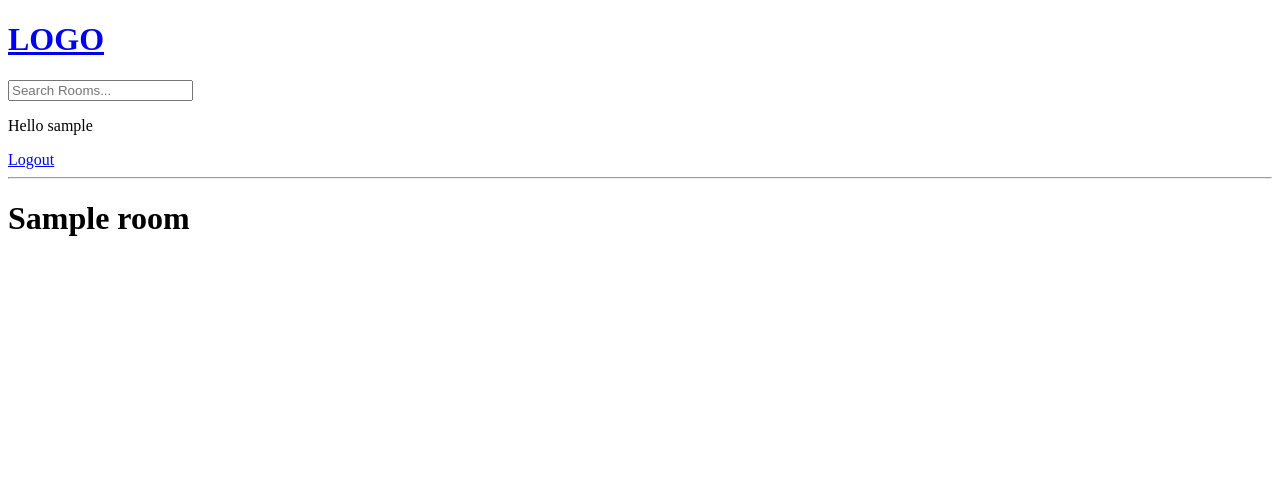
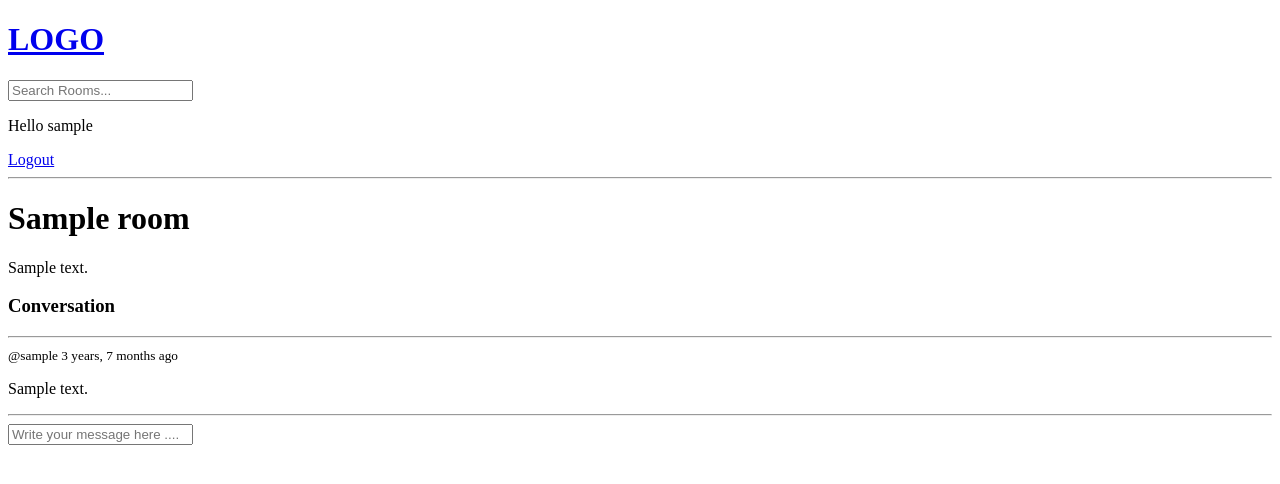
Before and after one commit to rajabali-ai/discord-clone-using-django, a Django app: page /room/1/ in a window 1280 px wide. Shown: the top 484 px of the page. Run offline with Django 4.2, Linux system fonts and the light colour scheme; a user stored in the database is signed in; tables that the repository leaves empty hold one stand-in row (values such as "Sample post").

Commit message:
Seeing messages and Sending  message in Chatroom added

```diff
--- a/base/templates/base/room.html
+++ b/base/templates/base/room.html
@@ -1,13 +1,39 @@
 {% extends 'main.html' %}
 
 
-{% block content%}
+{% block content %}
 
-<h1>
-    {{room.name}}
-</h1>
+<h1>    {{room.name}}   </h1>
 
-<div>
+<p>{{room.description}}</p>
+
+<div class="comment-wrapeer">
+    <h3>Conversation</h3>
+    <hr>
+
+    {% for message in room_messages %}
+    <div>
+        <small>@{{message.user}}  {{message.created | timesince }} ago </small>
+        <p>{{message.body}} </p>
+        <hr>
+    </div>
+
+    {% endfor %}
+</div>
+{% if request.user.is_authenticated  %}
+<div class="comment-form">
+    <form method="POST" action="">
+        {% csrf_token %}
+        <input type="text" name="body" placeholder="Write your message here ...."/>
+    </form>
+
+ </div>
+{% endif %}
+
+{% endblock %}
+
+
+<!-- <div>
 
     <div>
         {% for room in rooms %}
@@ -20,6 +46,4 @@
         {% endfor %}
     </div>
 
-</div>
-
-{% endblock content%}
+</div> -->
--- a/base/views.py
+++ b/base/views.py
@@ -1,6 +1,6 @@
 from django.shortcuts import render, redirect
 # from django.http import HttpResponse
-from .models import Room, Topic
+from .models import Room, Topic, Message
 from .forms import RoomForm
 from django.db.models import Q
 from django.contrib.auth.models import User
@@ -96,7 +96,17 @@ def room(request,pk):
     # context = {'room':room}
 
     room = Room.objects.get(id=pk)
-    context = {'room': room}
+    room_messages = room.message_set.all().order_by('created')
+
+    if request.method == 'POST':
+        message = Message.objects.create(
+            user = request.user,
+            room= room,
+            body=request.POST.get('body')
+        )
+        return redirect('room',pk=room.id)
+
+    context = {'room': room, 'room_messages': room_messages}
 
     return render(request, 'base/room.html', context)
 
```
